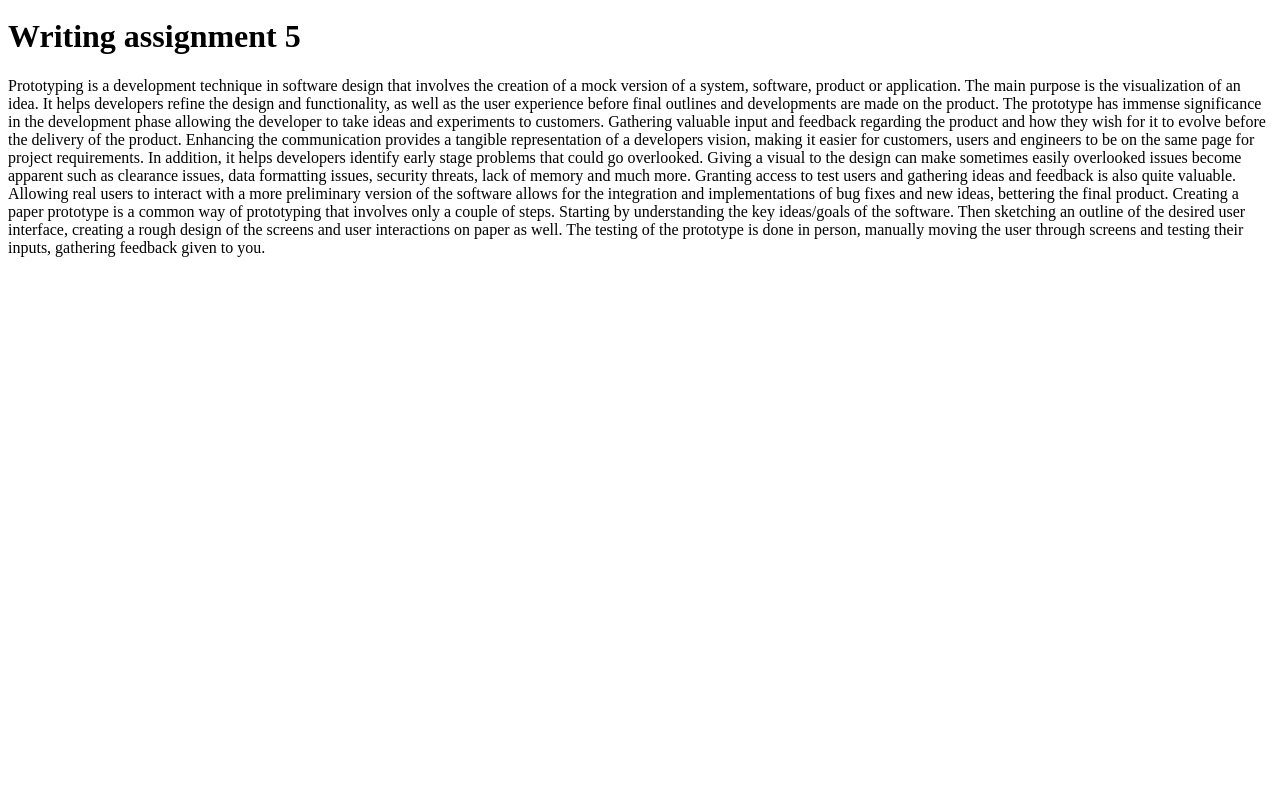
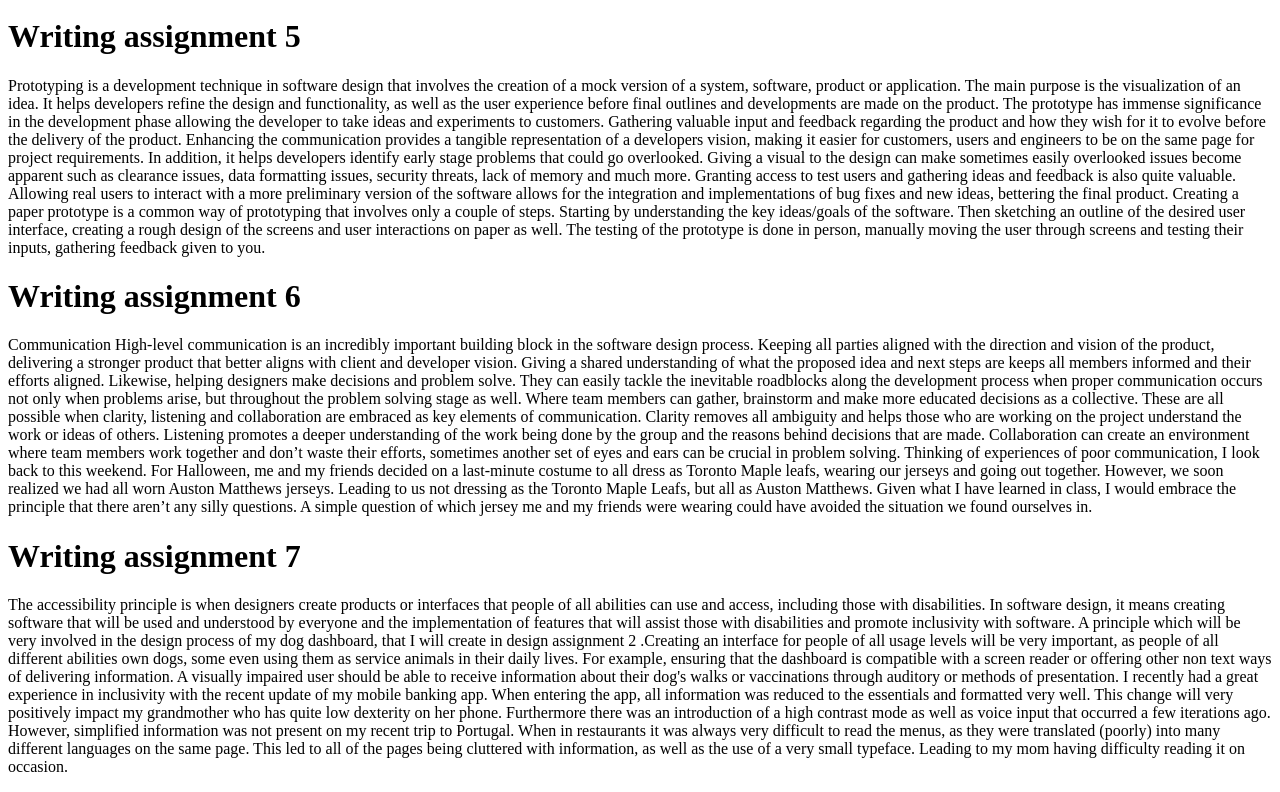
Before and after one commit to brady29/literate-sniffle, a plain HTML site: page index.html in a window 1280 px wide. Shown: the part 727-1519 px from the top of the page. Before the commit the page ends 1000 px from the top, so only its background shows below. Drawn offline with Linux system fonts and the light colour scheme.

Commit message:
Update index.html

```diff
--- a/index.html
+++ b/index.html
@@ -64,6 +64,39 @@ As a business user, I want better document sharing so I can share relevant docum
     creating a rough design of the screens and user interactions on paper as well. The testing of the prototype is done in person, manually moving the user
     through screens and testing their inputs, gathering feedback given to you.
 </p>
+  <h1>Writing assignment 6</h1>
+  <p>
+Communication
+	High-level communication is an incredibly important building block in the software design process. Keeping all parties aligned with the direction and vision of
+    the product, delivering a stronger product that better aligns with client and developer vision. Giving a shared understanding of what the proposed idea and
+    next steps are keeps all members informed and their efforts aligned. Likewise, helping designers make decisions and problem solve. They can  easily tackle the
+    inevitable roadblocks along the development process when proper communication occurs not only when problems arise, but throughout the problem solving stage
+    as well. Where team members can gather, brainstorm and make more educated decisions as a collective. These are all possible when clarity, listening and
+    collaboration are embraced as key elements of communication. Clarity removes all ambiguity and helps those who are working on the project understand the work
+    or ideas of others. Listening promotes a deeper understanding of the work being done by the group and the reasons behind decisions that are made. Collaboration
+    can create an environment where team members work together and don’t waste their efforts, sometimes another set of eyes and ears can be crucial in problem
+    solving. Thinking of experiences of poor communication, I look back to this weekend. For Halloween, me and my friends decided on a last-minute costume to all
+    dress as Toronto Maple leafs, wearing our jerseys and going out together. However, we soon realized we had all worn Auston Matthews jerseys. Leading to us not
+    dressing as the Toronto Maple Leafs, but all as Auston Matthews. Given what I have learned in class, I would embrace the principle that there aren’t any silly
+    questions. A simple question of which jersey me and my friends were wearing could have avoided the situation we found ourselves in.
+  </p>
+
+  <h1>Writing assignment 7</h1>
+  <p>
+The accessibility principle is when designers create products or interfaces that people of all abilities can use and access, including those with disabilities.
+    In software design, it means creating software that will be used and understood by everyone and the implementation of features that will assist those with
+    disabilities and promote inclusivity with software. A principle which will be very involved in the design process of my dog dashboard, that I will create
+    in design assignment 2 .Creating an interface for people of all usage levels will be very important, as people of all different abilities own dogs, some even
+    using them as service animals in their daily lives. For example, ensuring that the dashboard is compatible with a screen reader or offering other non text
+    ways of delivering information. A visually impaired user should be able to receive information about their dog's walks or vaccinations through auditory or
+    methods of presentation. I recently had a great experience in inclusivity with the recent update of my mobile banking app. When entering the app, all
+    information was reduced to the essentials and formatted very well. This change will very positively impact my grandmother who has quite low dexterity on her
+    phone. Furthermore there was an introduction of a high contrast mode as well as voice input that occurred a few iterations ago. However, simplified
+    information was not present on my recent trip to Portugal. When in restaurants it was always very difficult to read the menus, as they were translated
+    (poorly) into many different languages on the same page. This led to all of the pages being cluttered with information, as well as the use of a very
+    small typeface. Leading to my mom having difficulty reading it on occasion.
+
+  </p>
 </body>
 
 </html>
```
